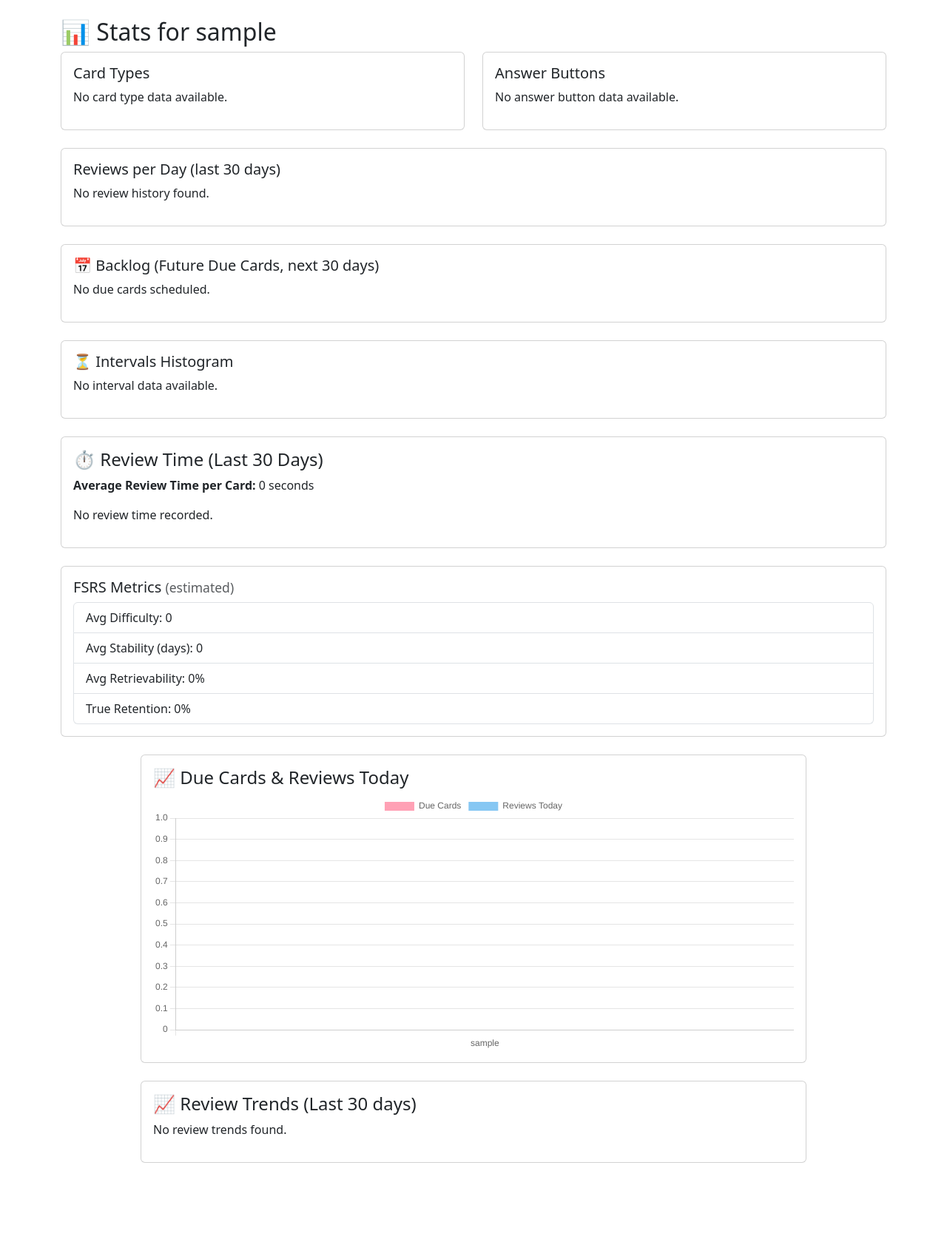
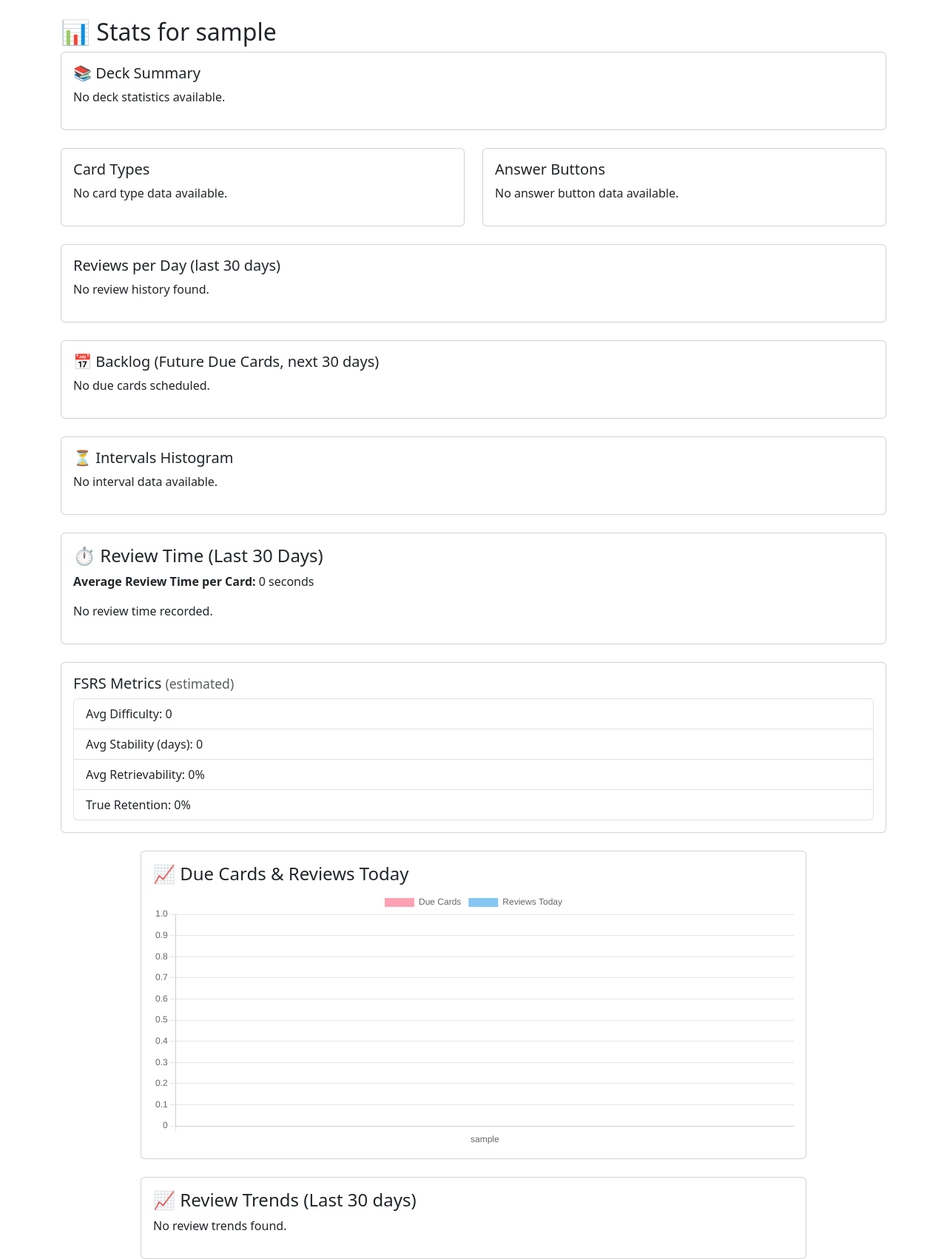
Before and after one commit to rvkmar/ankiserver, a Flask app: a page that uses anki-user-manager/templates/student_dashboard.html in a window 1280 px wide. Shown: the part 56-1758 px from the top of the page at 74% size. Before the commit the page ends 1628 px from the top, so only its background shows below. Run offline with Flask 3, Linux system fonts and the light colour scheme; the visitor is signed in with stand-in values (Sample User, id 1); parts of the project's set-up code (start-up, migrations or seed data) failed here and were passed over.

Commit message:
deck summary added in student dashboard

```diff
--- a/anki-user-manager/templates/student_dashboard.html
+++ b/anki-user-manager/templates/student_dashboard.html
@@ -1,6 +1,37 @@
 {% extends "base.html" %}
 {% block content %}
 <h2>📊 Stats for {{ student }}</h2>
+
+<!-- Deck Summary -->
+<div class="card mb-4">
+  <div class="card-body">
+    <h5>📚 Deck Summary</h5>
+    {% if deck_stats %}
+    <table class="table table-bordered table-striped">
+      <thead class="table-light">
+        <tr>
+          <th>Deck</th>
+          <th>Total Cards</th>
+          <th>Due Cards</th>
+          <th>Reviews Today</th>
+        </tr>
+      </thead>
+      <tbody>
+        {% for d in deck_stats %}
+        <tr>
+          <td>{{ d.deck }}</td>
+          <td>{{ d.total }}</td>
+          <td>{{ d.due }}</td>
+          <td>{{ d.reviews_today }}</td>
+        </tr>
+        {% endfor %}
+      </tbody>
+    </table>
+    {% else %}
+    <p>No deck statistics available.</p>
+    {% endif %}
+  </div>
+</div>
 
 <div class="row">
   <!-- Card Types -->
```
